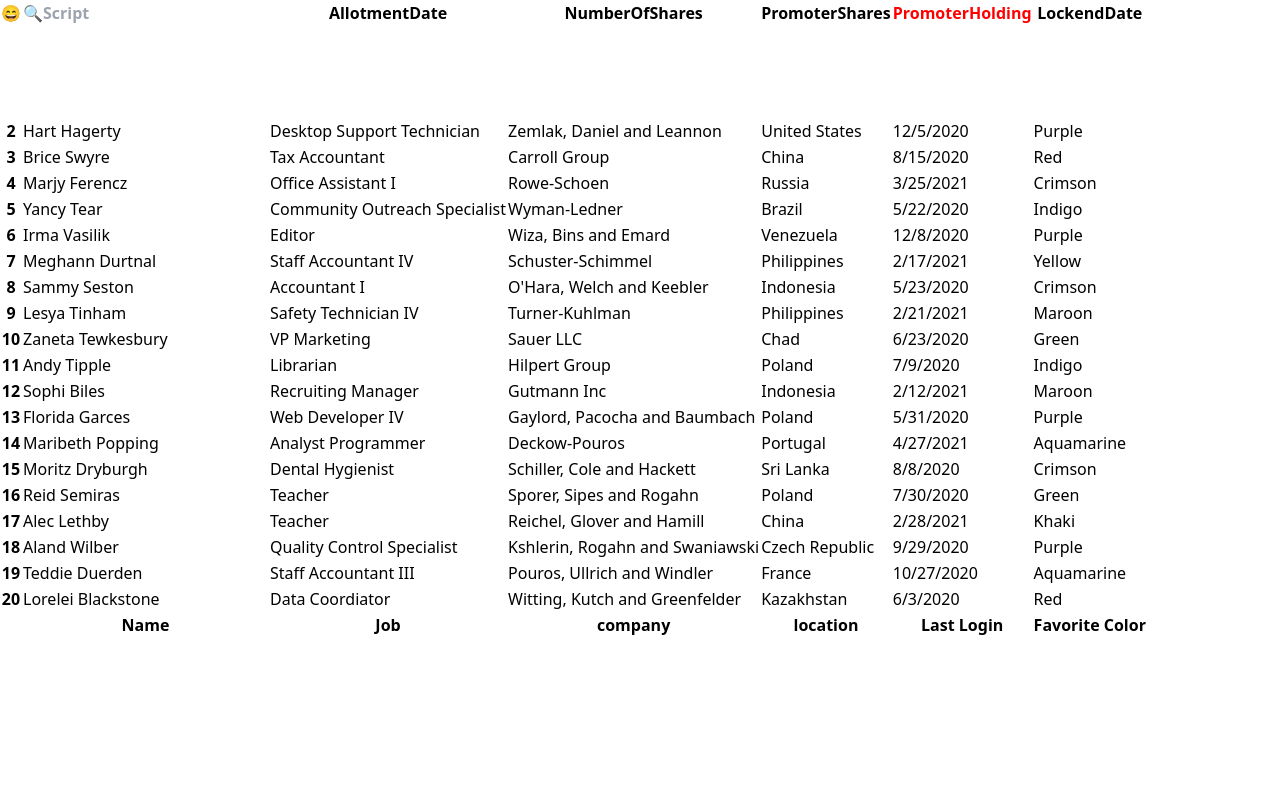
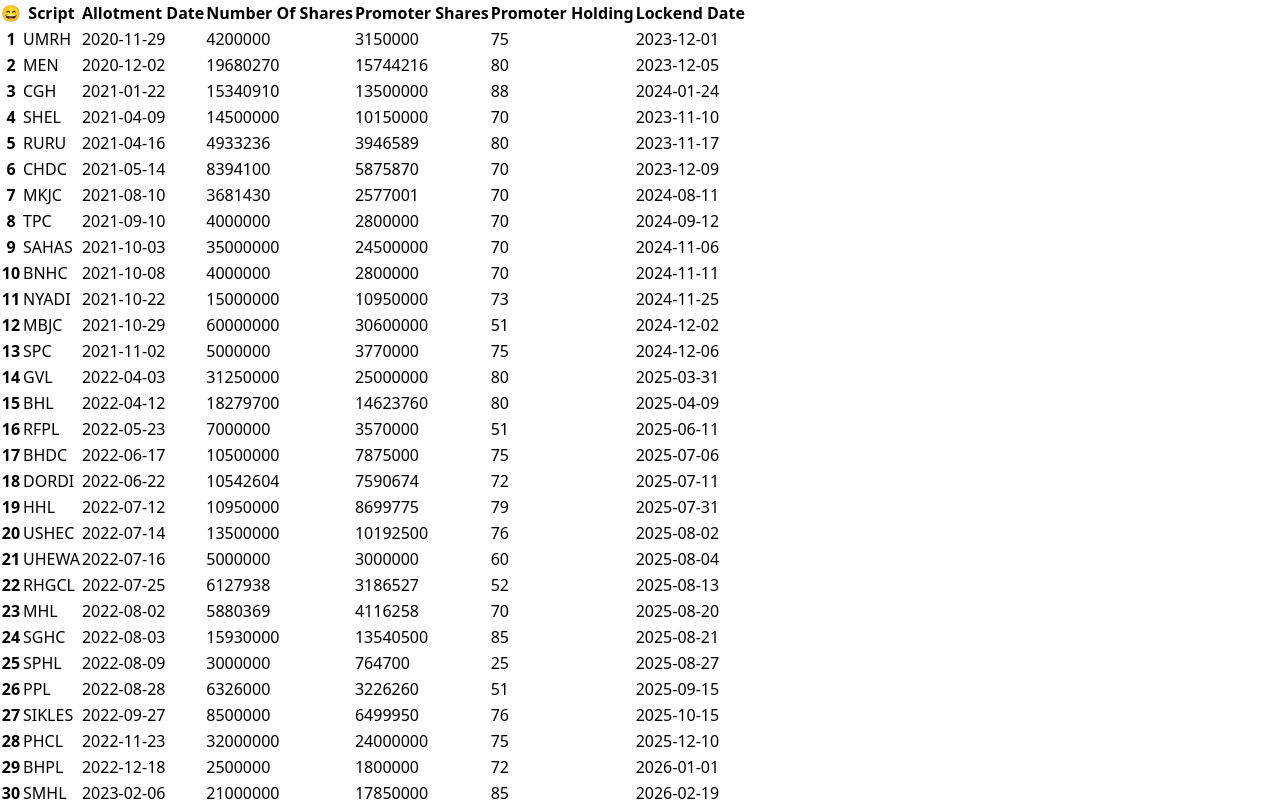
Before and after one commit to nabinkdl/PromoterLockEnd, a React (Vite) app: page / in a window 1280 px wide. Shown: the top 801 px of the page. Built offline with nearby package versions, Linux system fonts and the light colour scheme.

Commit message:
update 5 files

```diff
--- a/src/App.jsx
+++ b/src/App.jsx
@@ -3,9 +3,7 @@ import Table from './Table'
 function App() {
   return (
     <>
-    <div className='grid h-screen place-items-center mt-32'> <Table/></div>
-
-
+    <Table/>
     </>
   )
 }
--- a/src/Row.jsx
+++ b/src/Row.jsx
@@ -1,21 +1,20 @@
 import React from 'react'
 
-function Row(props) {
+function Row({SN,SYMBOL,AllotmentDate,NumberOfShares,PromoterShares,PromoterHolding,LockendDate}) {
 
- console.log(props)
 
   return (
 
 <>
 
       <tr>
-          <th>{props.SN}</th>
-          <td>{props.SYMBOL}</td>
-          <td>{props.AllotmentDate}</td>
-          <td>{props.NumberOfShares}</td>
-          <td>{props.PromoterShares}</td>
-          <td>{props.PromoterHolding}</td>
-          <td>{props.LockendDate}</td>
+          <th>{SN}</th>
+          <td>{SYMBOL}</td>
+          <td>{AllotmentDate}</td>
+          <td>{NumberOfShares}</td>
+          <td>{PromoterShares}</td>
+          <td>{PromoterHolding}</td>
+          <td>{LockendDate}</td>
           {/* <td>04</td> */}
         </tr>
 
--- a/src/Table.jsx
+++ b/src/Table.jsx
@@ -3,225 +3,54 @@ import Row from './Row'
 import lockend from './lockend'
 function Table() {
 
-    const row = lockend.map(item => {
-        return (
-          <Row
-          key={item.id}
-          item ={item}
 
 
-        />
-      )}
-      )
-
   return (
-    <div className='grid h-screen place-items-center"'><div className="overflow-x-auto">
-    <table className="table table-xs">
+    <div className=' h-auto w-full  flex  justify-center'>
+      <div className='bg-[#141414] text-white  mt-32 mb-5 rounded-md'>
+        <table className=" ">
           <thead>
             <tr>
-          <th>😄</th>
-          <th><input type='text' placeholder='🔍Script'></input> </th>
-          <th>AllotmentDate</th>
-          <th>NumberOfShares</th>
-          <th>PromoterShares</th>
-          <th style={{color: "red"}}>PromoterHolding</th>
-          <th>LockendDate</th>
+              <th className='p-3' >😄</th>
+              <th className='p-3'>
+                Script
+              </th>
+              <th className='p-3'>Allotment Date</th>
+              <th className='p-3'>Number Of Shares</th>
+              <th className='p-3'>Promoter Shares</th>
+              <th className='p-3' >Promoter Holding</th>
+              <th className='p-3'>Lockend Date</th>
               {/* <th>Days left</th> */}
             </tr>
           </thead>
           <tbody>
-                {lockend.map(item => { return <Row
-          key={item.id}
-          item ={item}
+            {lockend.map(
+              ({
+                SN,
+                SYMBOL,
+                AllotmentDate,
+                NumberOfShares,
+                PromoterShares,
+                PromoterHolding,
+                LockendDate,
+              }) => {
+                return <Row SYMBOL={SYMBOL}
+                SN={SN}
+                AllotmentDate={AllotmentDate}
+                NumberOfShares={NumberOfShares}
+                 PromoterShares={PromoterShares}
+                 PromoterHolding={PromoterHolding}
+                 LockendDate={LockendDate}
 
+                />;
+              }
+            )}
+          </tbody>
 
-        /> })}
-        <tr>
-          <th>2</th>
-          <td>Hart Hagerty</td>
-          <td>Desktop Support Technician</td>
-          <td>Zemlak, Daniel and Leannon</td>
-          <td>United States</td>
-          <td>12/5/2020</td>
-          <td>Purple</td>
-        </tr>
-        <tr>
-          <th>3</th>
-          <td>Brice Swyre</td>
-          <td>Tax Accountant</td>
-          <td>Carroll Group</td>
-          <td>China</td>
-          <td>8/15/2020</td>
-          <td>Red</td>
-        </tr>
-        <tr>
-          <th>4</th>
-          <td>Marjy Ferencz</td>
-          <td>Office Assistant I</td>
-          <td>Rowe-Schoen</td>
-          <td>Russia</td>
-          <td>3/25/2021</td>
-          <td>Crimson</td>
-        </tr>
-        <tr>
-          <th>5</th>
-          <td>Yancy Tear</td>
-          <td>Community Outreach Specialist</td>
-          <td>Wyman-Ledner</td>
-          <td>Brazil</td>
-          <td>5/22/2020</td>
-          <td>Indigo</td>
-        </tr>
-        <tr>
-          <th>6</th>
-          <td>Irma Vasilik</td>
-          <td>Editor</td>
-          <td>Wiza, Bins and Emard</td>
-          <td>Venezuela</td>
-          <td>12/8/2020</td>
-          <td>Purple</td>
-        </tr>
-        <tr>
-          <th>7</th>
-          <td>Meghann Durtnal</td>
-          <td>Staff Accountant IV</td>
-          <td>Schuster-Schimmel</td>
-          <td>Philippines</td>
-          <td>2/17/2021</td>
-          <td>Yellow</td>
-        </tr>
-        <tr>
-          <th>8</th>
-          <td>Sammy Seston</td>
-          <td>Accountant I</td>
-          <td>O'Hara, Welch and Keebler</td>
-          <td>Indonesia</td>
-          <td>5/23/2020</td>
-          <td>Crimson</td>
-        </tr>
-        <tr>
-          <th>9</th>
-          <td>Lesya Tinham</td>
-          <td>Safety Technician IV</td>
-          <td>Turner-Kuhlman</td>
-          <td>Philippines</td>
-          <td>2/21/2021</td>
-          <td>Maroon</td>
-        </tr>
-        <tr>
-          <th>10</th>
-          <td>Zaneta Tewkesbury</td>
-          <td>VP Marketing</td>
-          <td>Sauer LLC</td>
-          <td>Chad</td>
-          <td>6/23/2020</td>
-          <td>Green</td>
-        </tr>
-        <tr>
-          <th>11</th>
-          <td>Andy Tipple</td>
-          <td>Librarian</td>
-          <td>Hilpert Group</td>
-          <td>Poland</td>
-          <td>7/9/2020</td>
-          <td>Indigo</td>
-        </tr>
-        <tr>
-          <th>12</th>
-          <td>Sophi Biles</td>
-          <td>Recruiting Manager</td>
-          <td>Gutmann Inc</td>
-          <td>Indonesia</td>
-          <td>2/12/2021</td>
-          <td>Maroon</td>
-        </tr>
-        <tr>
-          <th>13</th>
-          <td>Florida Garces</td>
-          <td>Web Developer IV</td>
-          <td>Gaylord, Pacocha and Baumbach</td>
-          <td>Poland</td>
-          <td>5/31/2020</td>
-          <td>Purple</td>
-        </tr>
-        <tr>
-          <th>14</th>
-          <td>Maribeth Popping</td>
-          <td>Analyst Programmer</td>
-          <td>Deckow-Pouros</td>
-          <td>Portugal</td>
-          <td>4/27/2021</td>
-          <td>Aquamarine</td>
-        </tr>
-        <tr>
-          <th>15</th>
-          <td>Moritz Dryburgh</td>
-          <td>Dental Hygienist</td>
-          <td>Schiller, Cole and Hackett</td>
-          <td>Sri Lanka</td>
-          <td>8/8/2020</td>
-          <td>Crimson</td>
-        </tr>
-        <tr>
-          <th>16</th>
-          <td>Reid Semiras</td>
-          <td>Teacher</td>
-          <td>Sporer, Sipes and Rogahn</td>
-          <td>Poland</td>
-          <td>7/30/2020</td>
-          <td>Green</td>
-        </tr>
-        <tr>
-          <th>17</th>
-          <td>Alec Lethby</td>
-          <td>Teacher</td>
-          <td>Reichel, Glover and Hamill</td>
-          <td>China</td>
-          <td>2/28/2021</td>
-          <td>Khaki</td>
-        </tr>
-        <tr>
-          <th>18</th>
-          <td>Aland Wilber</td>
-          <td>Quality Control Specialist</td>
-          <td>Kshlerin, Rogahn and Swaniawski</td>
-          <td>Czech Republic</td>
-          <td>9/29/2020</td>
-          <td>Purple</td>
-        </tr>
-        <tr>
-          <th>19</th>
-          <td>Teddie Duerden</td>
-          <td>Staff Accountant III</td>
-          <td>Pouros, Ullrich and Windler</td>
-          <td>France</td>
-          <td>10/27/2020</td>
-          <td>Aquamarine</td>
-        </tr>
-        <tr>
-          <th>20</th>
-          <td>Lorelei Blackstone</td>
-          <td>Data Coordiator</td>
-          <td>Witting, Kutch and Greenfelder</td>
-          <td>Kazakhstan</td>
-          <td>6/3/2020</td>
-          <td>Red</td>
-        </tr>
-      </tbody>
-      <tfoot>
-        <tr>
-          <th></th>
-          <th>Name</th>
-          <th>Job</th>
-          <th>company</th>
-          <th>location</th>
-          <th>Last Login</th>
-          <th>Favorite Color</th>
-        </tr>
-      </tfoot>
         </table>
-  </div></div>
-  )
+        </div>
+    </div>
+  );
 }
 
 export default Table
```
Lines whose indentation alone changed are shown as unchanged.
